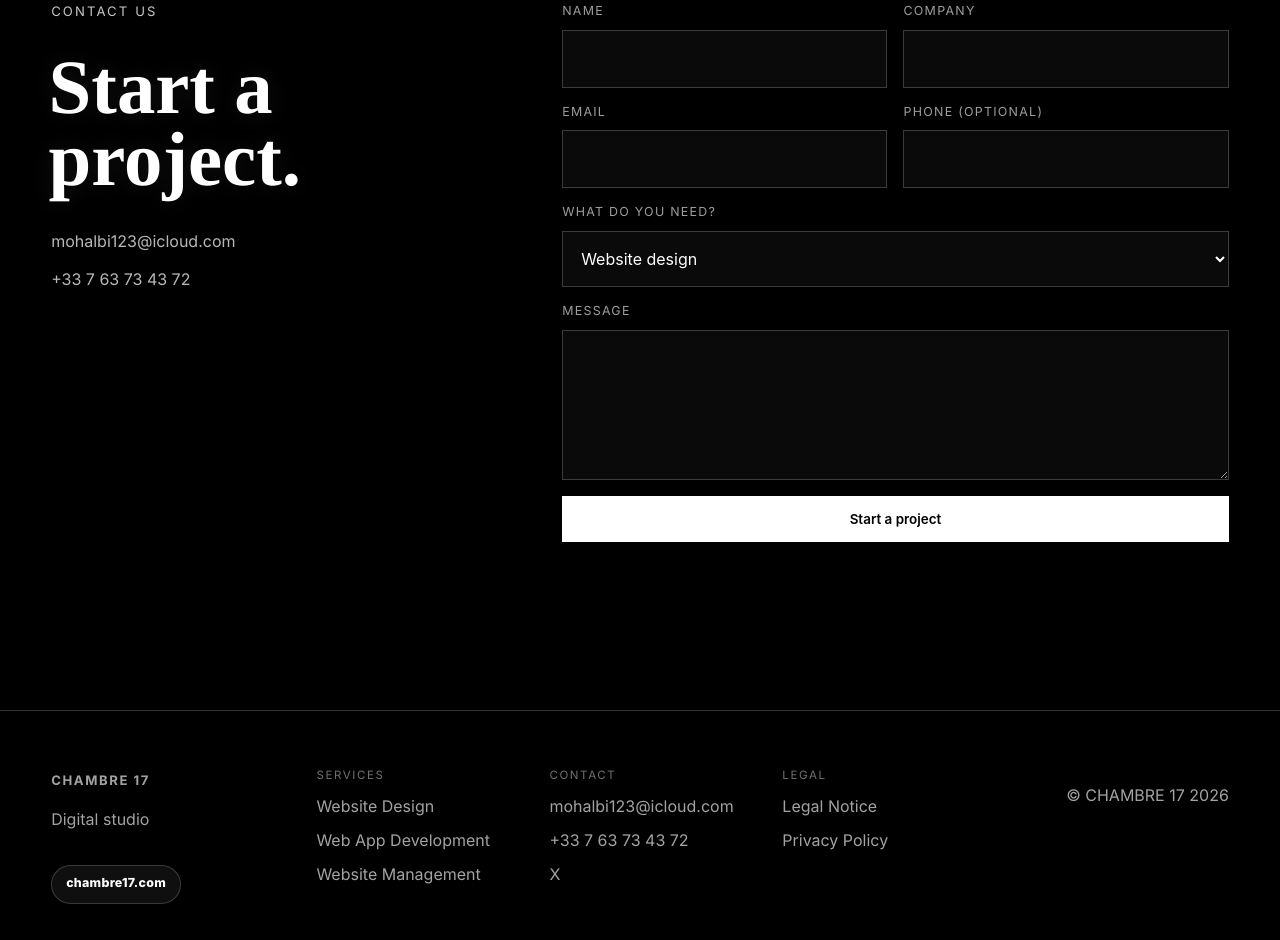
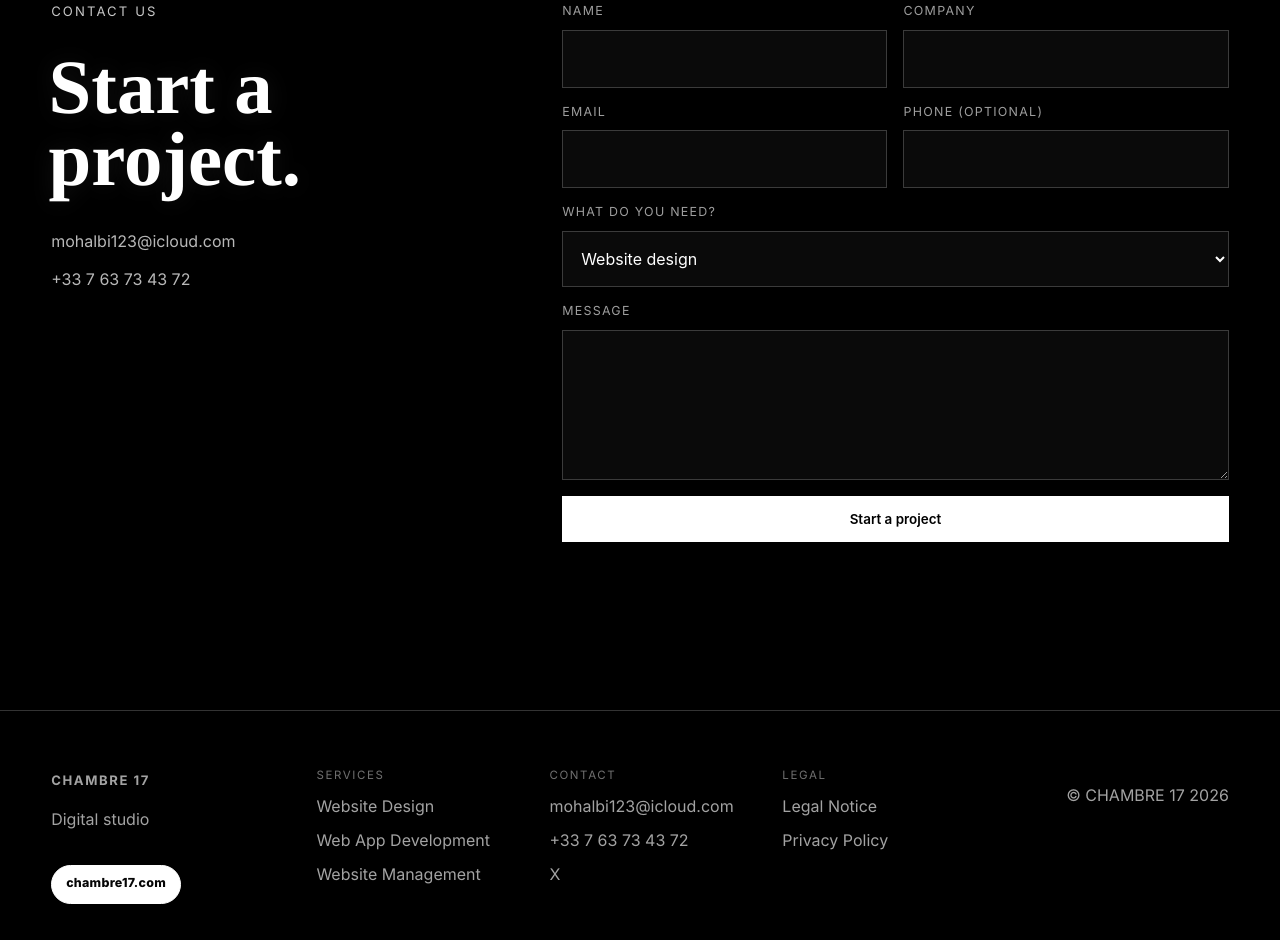
Before and after one commit to mohamadalbi123/chambre17.com, a plain HTML site: page index.html in a window 1280 px wide. Shown: the part 6086-7026 px from the top of the page. Drawn offline with Linux system fonts and the light colour scheme.

Commit message:
Use black and white footer badge

```diff
--- a/assets/styles.css
+++ b/assets/styles.css
@@ -1608,10 +1608,10 @@ select {
   max-width: 100%;
   margin-top: 18px;
   padding: 9px 14px;
-  border: 1px solid rgba(255, 255, 255, 0.18);
+  border: 1px solid #ffffff;
   border-radius: 999px;
-  background: rgba(255, 255, 255, 0.06);
-  color: var(--white);
+  background: #ffffff;
+  color: #050505;
   font-size: 0.78rem;
   font-weight: 800;
   letter-spacing: 0.02em;
@@ -1619,8 +1619,8 @@ select {
 }
 
 .footer-credit-badge:hover {
-  border-color: rgba(255, 255, 255, 0.38);
-  background: rgba(255, 255, 255, 0.1);
+  background: #050505;
+  color: #ffffff;
 }
 
 .copyright {
--- a/dist/assets/styles.css
+++ b/dist/assets/styles.css
@@ -1608,10 +1608,10 @@ select {
   max-width: 100%;
   margin-top: 18px;
   padding: 9px 14px;
-  border: 1px solid rgba(255, 255, 255, 0.18);
+  border: 1px solid #ffffff;
   border-radius: 999px;
-  background: rgba(255, 255, 255, 0.06);
-  color: var(--white);
+  background: #ffffff;
+  color: #050505;
   font-size: 0.78rem;
   font-weight: 800;
   letter-spacing: 0.02em;
@@ -1619,8 +1619,8 @@ select {
 }
 
 .footer-credit-badge:hover {
-  border-color: rgba(255, 255, 255, 0.38);
-  background: rgba(255, 255, 255, 0.1);
+  background: #050505;
+  color: #ffffff;
 }
 
 .copyright {
```
